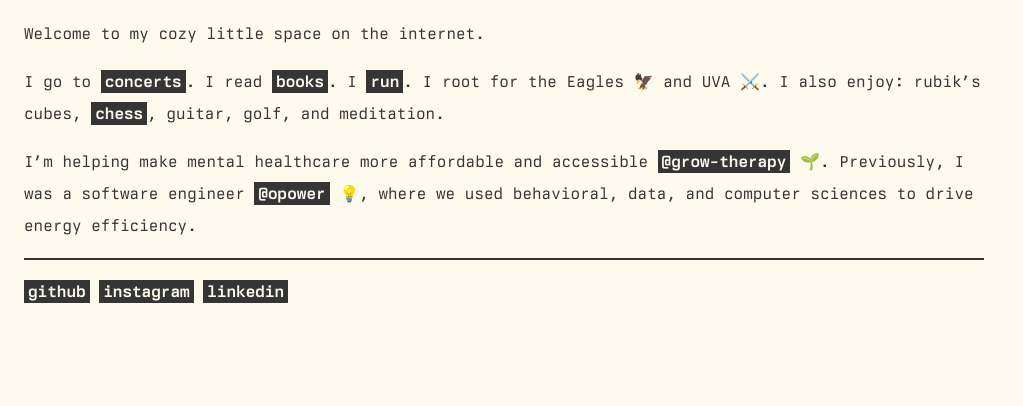
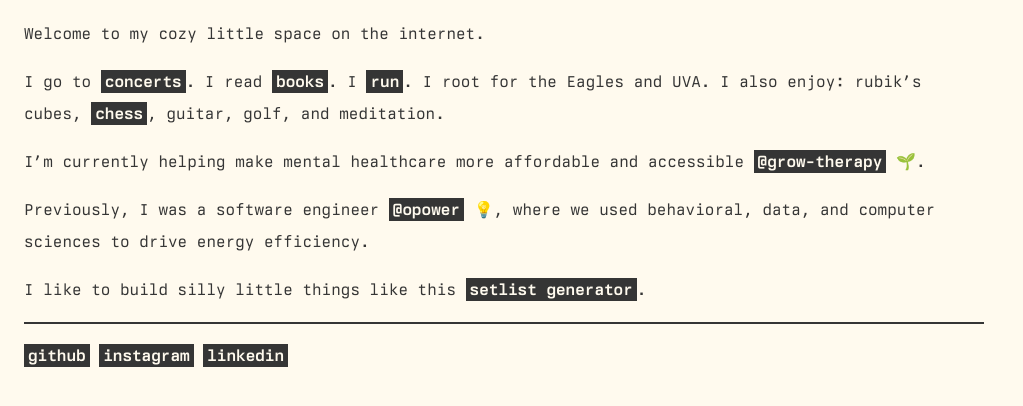
Before and after one commit to jaredculp/jaredculp.github.io, an Astro site: page / in a window 1280 px wide. Shown: the part 84-490 px from the top of the page, without its empty margins (0-1023 px from the left). Built offline with nearby package versions, Linux system fonts and the light colour scheme; Astro itself is replaced by a stand-in of ours.

Commit message:
fixup! updates

```diff
--- a/src/pages/index.md
+++ b/src/pages/index.md
@@ -10,7 +10,7 @@ Welcome to my cozy little space on the internet.
 I go to [concerts](./concerts).
 I read [books](https://app.thestorygraph.com/profile/jaredculp).
 I [run](https://www.strava.com/athletes/29877893).
-I root for the Eagles <span>🦅</span> and UVA <span>⚔️</span>.
+I root for the Eagles and UVA.
 I also enjoy:
 rubik's cubes,
 [chess](https://lichess.org/@/jaredculp),
@@ -18,8 +18,11 @@ guitar,
 golf,
 and meditation.
 
-I'm helping make mental healthcare more affordable and accessible [@grow-therapy](https://growtherapy.com) <span>🌱</span>.
+I'm currently helping make mental healthcare more affordable and accessible [@grow-therapy](https://growtherapy.com) <span>🌱</span>.
+
 Previously, I was a software engineer [@opower](./opower) <span>💡</span>, where we used behavioral, data, and computer sciences to drive energy efficiency.
+
+I like to build silly little things like this [setlist generator](./setlist).
 
 ---
 
```
